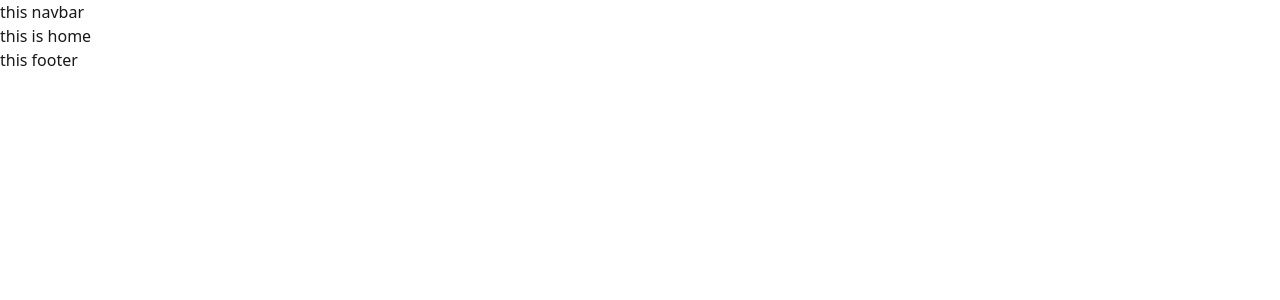
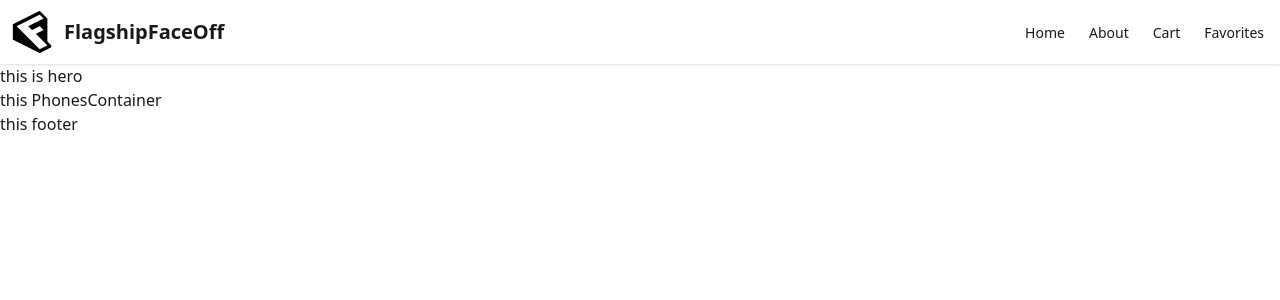
Before and after one commit to ismail-dev-code/FlagshipFaceOff, a React (Vite) app: page / in a window 1280 px wide. Shown: the top 300 px of the page. Built offline with nearby package versions, Linux system fonts and the light colour scheme.

Commit message:
navbar added

```diff
--- a/src/components/Navbar.jsx
+++ b/src/components/Navbar.jsx
@@ -1,10 +1,52 @@
 import React from 'react';
+import { Link,} from 'react-router';
+import logoImage from '../assets/logo.png'
 
 const Navbar = () => {
     return (
-        <div>
-            <h2>this navbar</h2>
+        <div className="navbar p-0 bg-base-100 shadow-sm">
+        <div className="navbar-start">
+          <div className="dropdown">
+            <div tabIndex={0} role="button" className="btn btn-ghost lg:hidden">
+              <svg xmlns="http://www.w3.org/2000/svg" className="h-5 w-5" fill="none" viewBox="0 0 24 24" stroke="currentColor"> <path strokeLinecap="round" strokeLinejoin="round" strokeWidth="2" d="M4 6h16M4 12h8m-8 6h16" /> </svg>
+            </div>
+            <ul
+              tabIndex={0}
+              className="menu menu-sm dropdown-content bg-base-100 rounded-box z-1 mt-3 w-52 p-2 shadow">
+              <li><a>Item 1</a></li>
+              <li>
+                <a>Parent</a>
+                <ul className="p-2">
+                  <li><a>Submenu 1</a></li>
+                  <li><a>Submenu 2</a></li>
+                </ul>
+              </li>
+              <li><a>Item 3</a></li>
+            </ul>
+          </div>
+          <img className='lg:w-16 lg:h-16 w-10 h-10' src={logoImage} alt="logoImg" />
+          <Link to='/' className="font-bold text-xl">FlagshipFaceOff</Link>
         </div>
+
+        <div className="navbar-end hidden lg:flex">
+        <ul className="menu menu-horizontal px-1">
+            <li>
+                <Link to='/'>Home</Link>
+            </li>
+            <li>
+                <Link to='/about'>About</Link>
+            </li>
+            <li>
+                <Link to='/cart'>Cart</Link>
+            </li>
+            <li>
+                <Link to='/favorites'>Favorites</Link>
+            </li>
+
+          </ul>
+
+        </div>
+      </div>
     );
 };
 
--- a/src/pages/Home.jsx
+++ b/src/pages/Home.jsx
@@ -1,11 +1,14 @@
-import React from 'react';
+import React from "react";
+import Hero from "../components/Hero";
+import PhoneContainer from "../components/PhonesContainer";
 
 const Home = () => {
-    return (
-        <div>
-            <h2>this is home</h2>
-        </div>
-    );
+  return (
+    <div>
+      <Hero />
+      <PhoneContainer />
+    </div>
+  );
 };
 
 export default Home;
--- a/src/routes/Routes.jsx
+++ b/src/routes/Routes.jsx
@@ -1,38 +1,38 @@
 import React from "react";
-import { createBrowserRouter} from "react-router";
+import { createBrowserRouter } from "react-router";
 
 import Favorites from "../pages/Favorites";
 import Home from "../pages/Home";
-import mainLayout from '../layout/MainLayout'
+import mainLayout from "../layout/MainLayout";
+import About from "../pages/About";
+import PhoneDetails from "../pages/PhoneDetails";
+import ErrorPage from "../pages/ErrorPage";
 
 const router = createBrowserRouter([
   {
     path: "/",
     Component: mainLayout,
-    errorElement: <h3 className="text-rose-300 text-center">error khace reeeeee</h3>,
+    errorElement: <ErrorPage />,
     children: [
-        {
-            path: '/',
-            element: <Home></Home>
-        },
+      {
+        path: "/",
+        element: <Home />,
+      },
       {
         path: "/favorites",
         Component: Favorites,
-        children: [
-          {
-            path: "more-nested",
-            element: <p>i am inside favorite</p>,
-          },
-        ],
+      },
+
+      {
+        path: "/about",
+        element: <About />,
       },
       {
-        path: '/about',
-        element: <h3>this is about</h3>
-      }
+        path: "/phone-details",
+        element: <PhoneDetails />,
+      },
     ],
   },
 ]);
 
-
-
 export default router;
```
